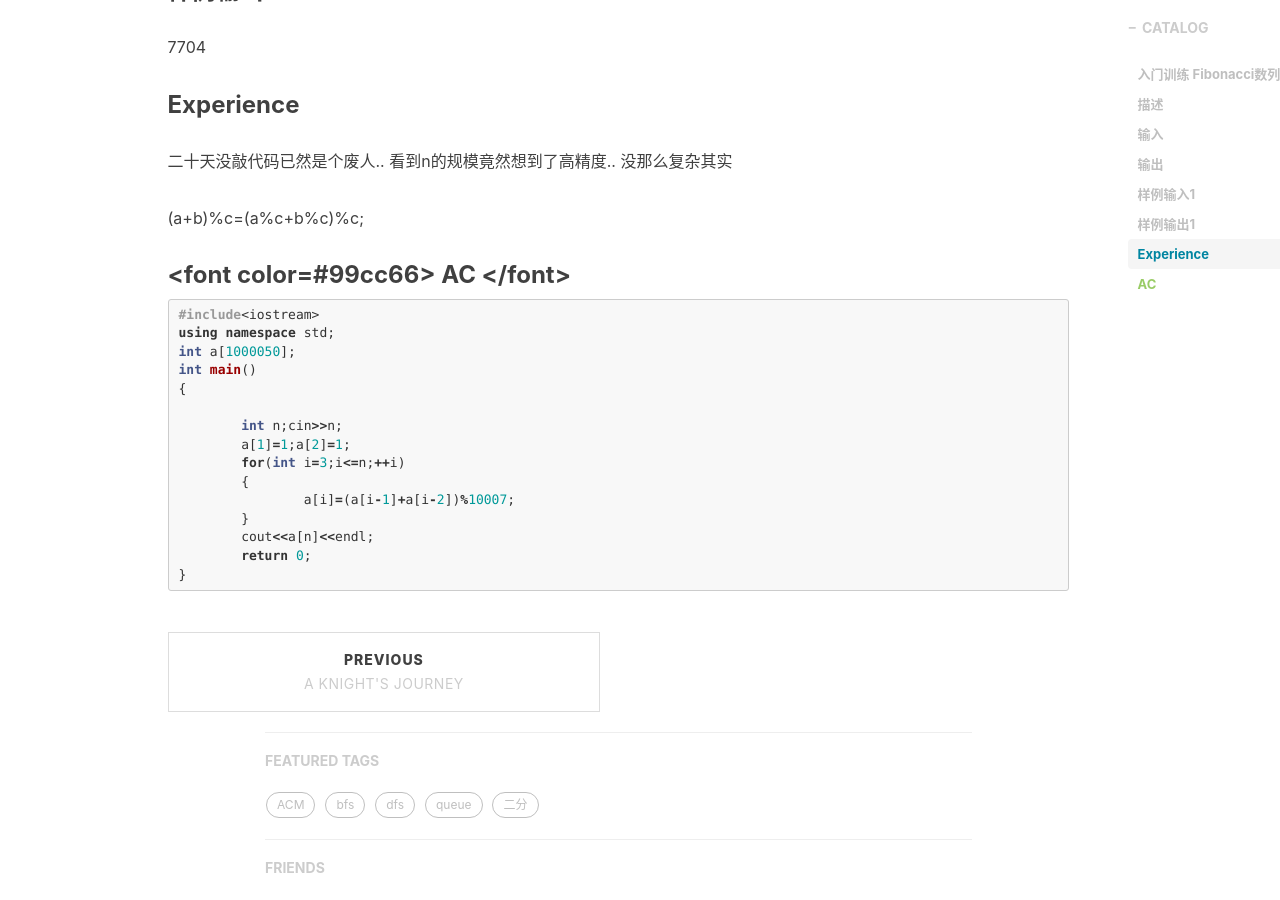
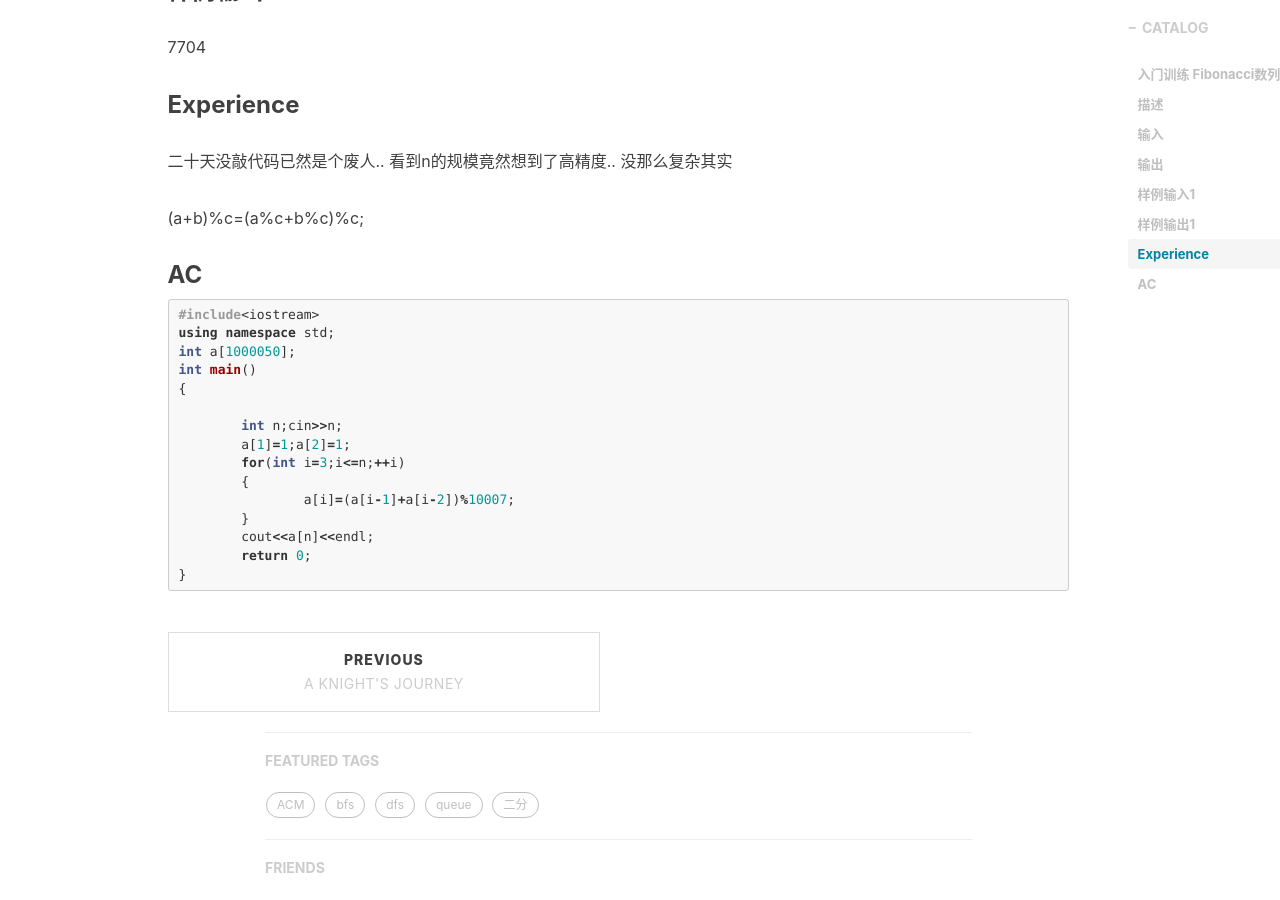
Before and after one commit to pandaKINandQUEEN/GinKo-BFU.github.io, a Jekyll site: the page built from _posts/2018-02-21-Fibonacci-and-mod.md, in a window 1280 px wide and 900 px high, scrolled down 1073 px. Built offline with Jekyll 4.4.1, drawn with Linux system fonts in a browser that asks for light colours; nearby versions of some CDN libraries; comment, search, counter and statistics services are not loaded.

Commit message:
Update 2018-02-21-Fibonacci-and-mod.md

````diff
--- a/_posts/2018-02-21-Fibonacci-and-mod.md
+++ b/_posts/2018-02-21-Fibonacci-and-mod.md
@@ -32,7 +32,7 @@ Fibonacci数列的递推公式为：Fn=Fn-1+Fn-2，其中F1=F2=1。
 
 (a+b)%c=(a%c+b%c)%c;
 
-### <font color=#99cc66><b> AC </b></font>
+### AC
 ``` cpp
 #include<iostream>
 
````
